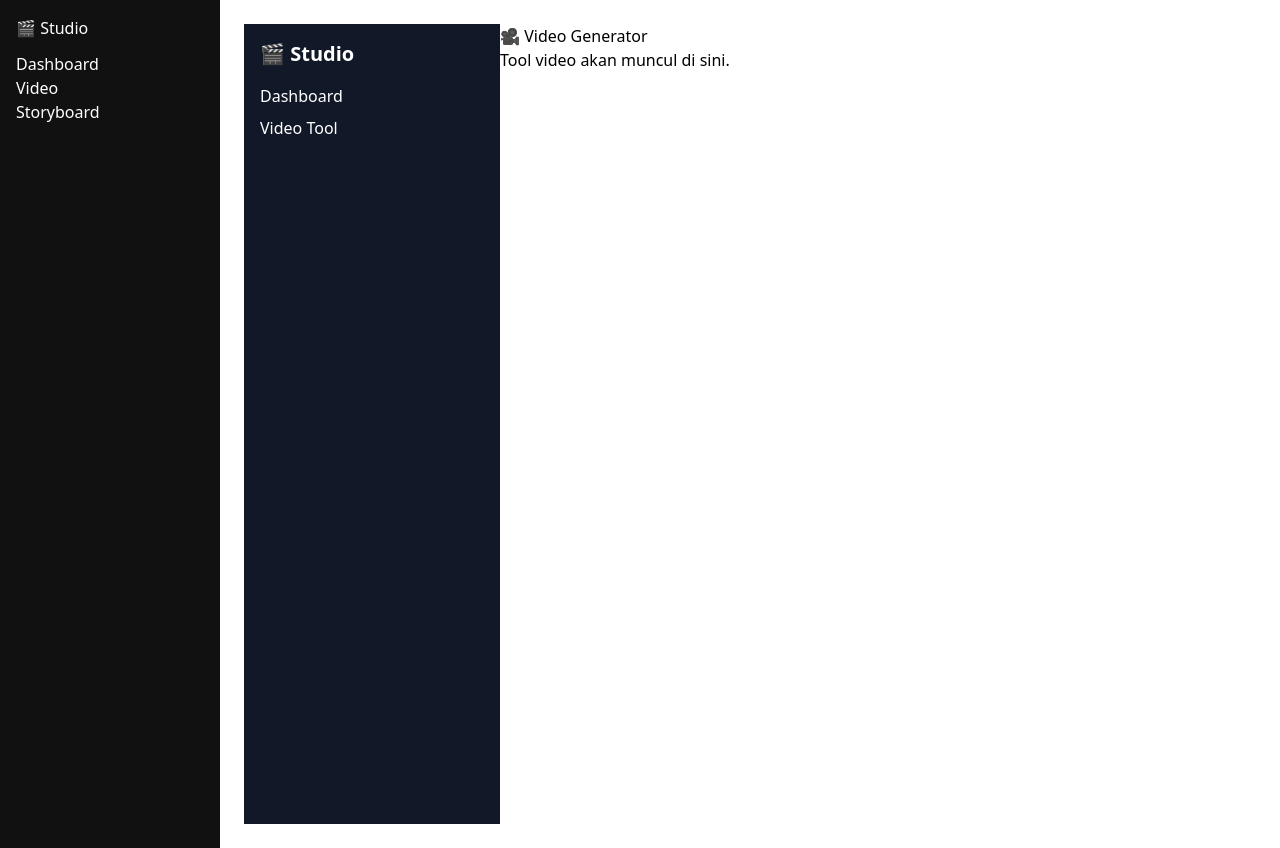
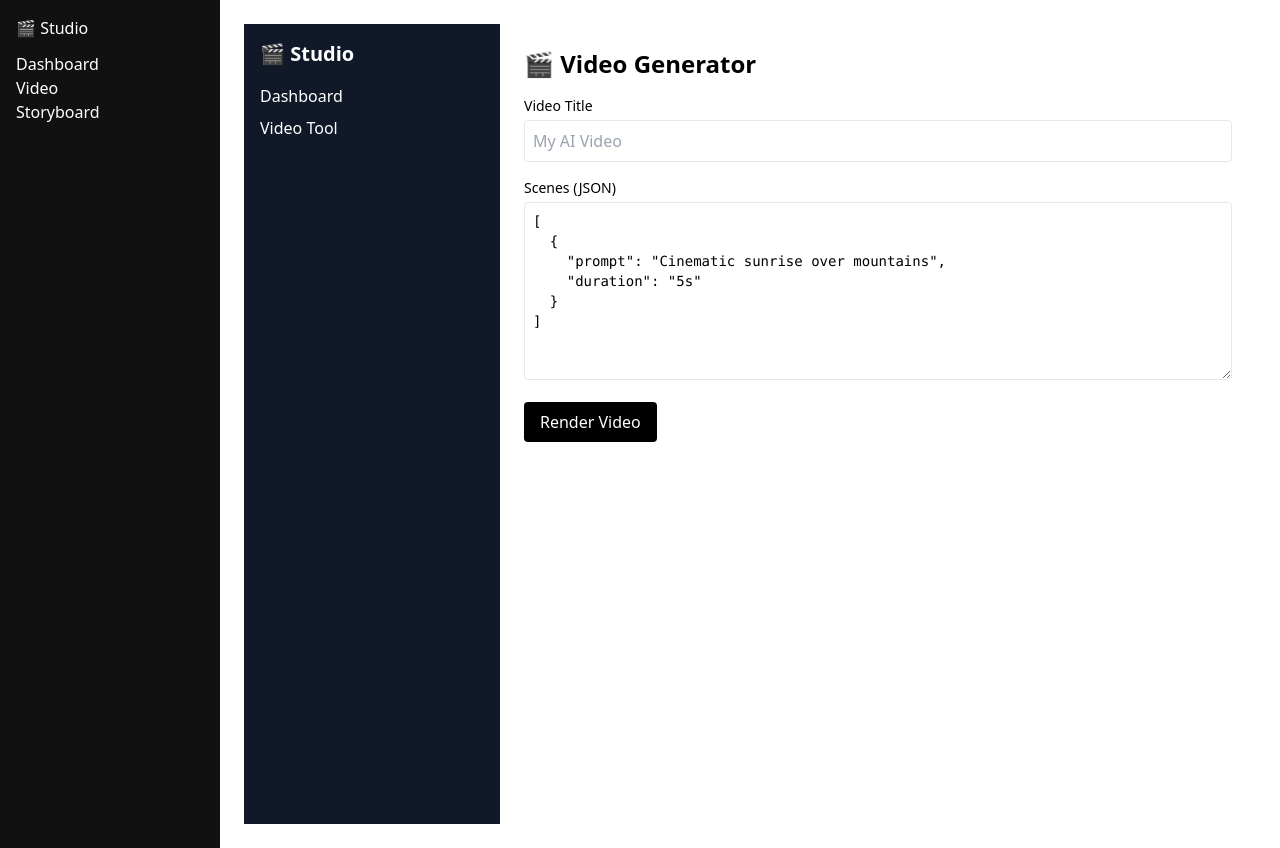
Before and after one commit to almalikzayn20-collab/teman-ct-ai, a Next.js app: page /studio/video in a window 1280 px wide. Built offline with nearby package versions, Linux system fonts and the light colour scheme.

Commit message:
Update page.jsx

```diff
--- a/app/(studio)/studio/video/page.jsx
+++ b/app/(studio)/studio/video/page.jsx
@@ -1,8 +1,124 @@
+"use client";
+
+import { useState } from "react";
+
 export default function VideoToolPage() {
+  const [title, setTitle] = useState("");
+  const [scenes, setScenes] = useState(
+    JSON.stringify(
+      [
+        {
+          prompt: "Cinematic sunrise over mountains",
+          duration: "5s",
+        },
+      ],
+      null,
+      2
+    )
+  );
+
+  const [result, setResult] = useState(null);
+  const [error, setError] = useState(null);
+  const [loading, setLoading] = useState(false);
+
+  async function handleSubmit() {
+    setError(null);
+    setResult(null);
+
+    if (!title.trim()) {
+      setError("Title is required");
+      return;
+    }
+
+    let parsedScenes;
+    try {
+      parsedScenes = JSON.parse(scenes);
+    } catch {
+      setError("Scenes JSON is invalid");
+      return;
+    }
+
+    setLoading(true);
+
+    try {
+      const res = await fetch("/api/video/render", {
+        method: "POST",
+        headers: {
+          "Content-Type": "application/json",
+        },
+        body: JSON.stringify({
+          title,
+          scenes: parsedScenes,
+          engine: "ffmpeg",
+        }),
+      });
+
+      const data = await res.json();
+
+      if (!res.ok) {
+        throw new Error(data.error || "Render failed");
+      }
+
+      setResult(data);
+    } catch (err) {
+      setError(err.message);
+    } finally {
+      setLoading(false);
+    }
+  }
+
   return (
-    <div>
-      <h1>🎥 Video Generator</h1>
-      <p>Tool video akan muncul di sini.</p>
+    <div className="p-6 max-w-3xl">
+      <h1 className="text-2xl font-bold mb-4">🎬 Video Generator</h1>
+
+      {/* TITLE */}
+      <div className="mb-4">
+        <label className="block text-sm font-medium mb-1">
+          Video Title
+        </label>
+        <input
+          className="w-full border rounded p-2"
+          value={title}
+          onChange={(e) => setTitle(e.target.value)}
+          placeholder="My AI Video"
+        />
+      </div>
+
+      {/* SCENES */}
+      <div className="mb-4">
+        <label className="block text-sm font-medium mb-1">
+          Scenes (JSON)
+        </label>
+        <textarea
+          className="w-full border rounded p-2 font-mono text-sm"
+          rows={8}
+          value={scenes}
+          onChange={(e) => setScenes(e.target.value)}
+        />
+      </div>
+
+      {/* BUTTON */}
+      <button
+        onClick={handleSubmit}
+        disabled={loading}
+        className="bg-black text-white px-4 py-2 rounded disabled:opacity-60"
+      >
+        {loading ? "Rendering..." : "Render Video"}
+      </button>
+
+      {/* ERROR */}
+      {error && (
+        <div className="mt-4 text-red-600 text-sm">
+          ❌ {error}
+        </div>
+      )}
+
+      {/* RESULT */}
+      {result && (
+        <pre className="mt-4 bg-gray-100 p-3 rounded text-sm overflow-auto">
+          {JSON.stringify(result, null, 2)}
+        </pre>
+      )}
     </div>
   );
 }
```
